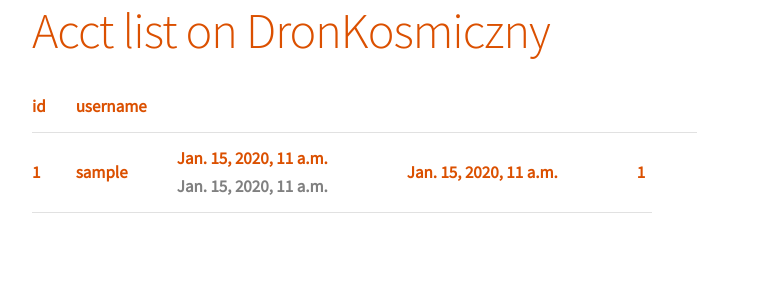
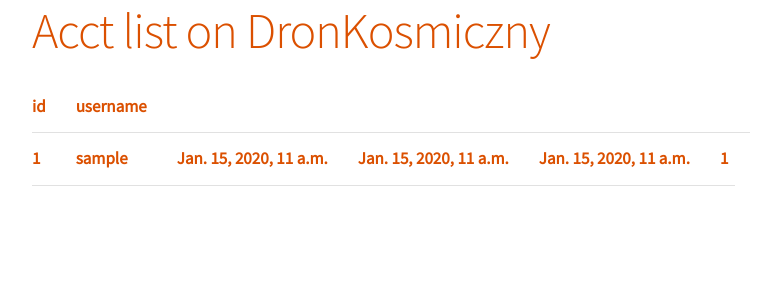
Before and after one commit to minikdo/freerad, a Django app: template stations/templates/stations/radacct_list.html in a window 1280 px wide. Shown: the part 51-352 px from the top of the page, without its empty margins (96-877 px from the left). Run offline with Django 3.2, Linux system fonts and the light colour scheme; the template is opened without the code that fills it: values that come from a table or form of the project are taken from there, others are empty; tables that the repository leaves empty hold one stand-in row (values such as "Sample post"); parts of the project's set-up code (start-up, migrations or seed data) failed here and were passed over.

Commit message:
set ordering and update template

```diff
--- a/stations/templates/stations/radacct_list.html
+++ b/stations/templates/stations/radacct_list.html
@@ -17,10 +17,9 @@
   <tr>
     <td>{{ item.pk }}</td>
     <td>{{ item.username }}</td>
-    <td class="min200">{{ item.acctstarttime }}</br>
-      <span class="gray">{{ item.acctupdatetime }}</span></td>
-    <td class="min200">{{ item.acctstoptime }}</br>
-      <span class="gray"></span></td>
+    <td>{{ item.acctstarttime }}</td>
+    <td>{{ item.acctupdatetime }}</td>
+    <td>{{ item.acctstoptime }}</td>
     <td>{{ item.callingstationid }}</td>
   </tr>
   {% empty %}
--- a/stations/views.py
+++ b/stations/views.py
@@ -37,4 +37,4 @@ class RadacctListView(LoginRequiredMixin, ListView):
               'callingstationid', 'acctterminatecause']
 
     def get_queryset(self):
-        return Radacct.objects.all()[:25]
+        return Radacct.objects.all().order_by('id-')[:25]
```
